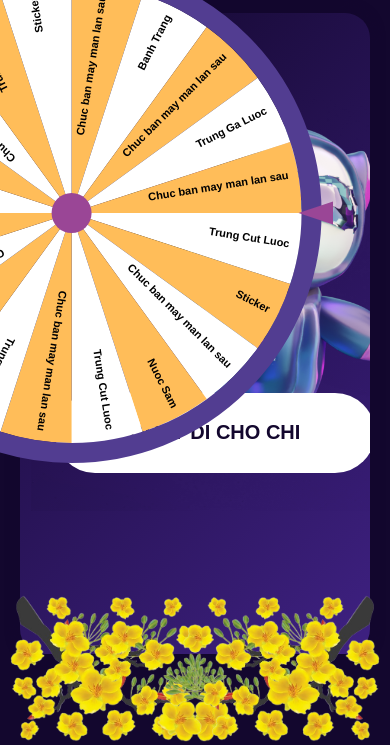
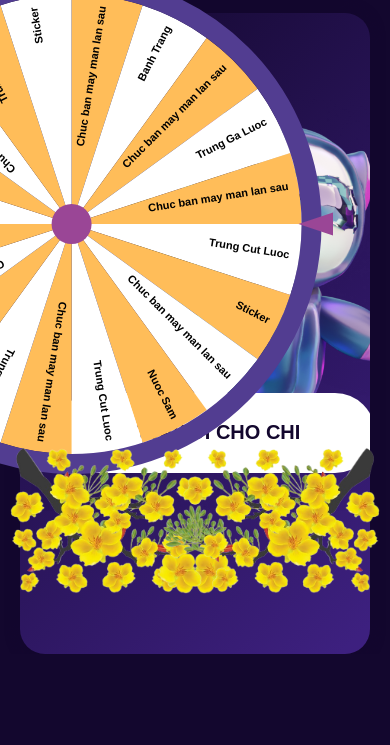
Before and after one commit to SvnFrs/wheel-of-fortune, a plain HTML site: page index.html in a window 390 px wide. Shown: the part 255-1000 px from the top of the page. After the commit the page ends 909 px from the top, so only its background shows below. Drawn offline with nearby package versions, Linux system fonts and the light colour scheme.

Commit message:
Responsive update

```diff
--- a/css/styles.css
+++ b/css/styles.css
@@ -13,7 +13,7 @@ body {
   position: absolute;
   height: 10rem;
   object-fit: contain;
-  top: 52rem;
+  bottom: 0;
   left: 0rem;
 }
 
@@ -21,7 +21,7 @@ body {
   position: absolute;
   height: 10rem;
   object-fit: contain;
-  top: 52rem;
+  bottom: 0;
   /* left: 105rem; */
   right: 0;
   -webkit-transform: scaleX(-1);
@@ -111,7 +111,7 @@ text {
   position: absolute;
   width: 600px;
   height: 600px;
-  top: 200px;
+  top: 25%;
   right: 10vw;
   /* left: 50vw; */
 }
--- a/index.html
+++ b/index.html
@@ -27,11 +27,12 @@
             <button id="spin" onclick="spin()"><h1>QUAY DI CHO CHI</h1></button>
           </div>
         </div>
+        <div id="question"><h1></h1></div>
         <div class="wheel-zone">
           <!-- <input type="button" value="spin" style="float:left;" id='spin' /> -->
           <!-- <canvas id="canvas" width="500" height="500"></canvas> -->
           <div id="chart"></div>
-          <div id="question"><h1></h1></div>
+
         </div>
       </div>
     </section>
```
